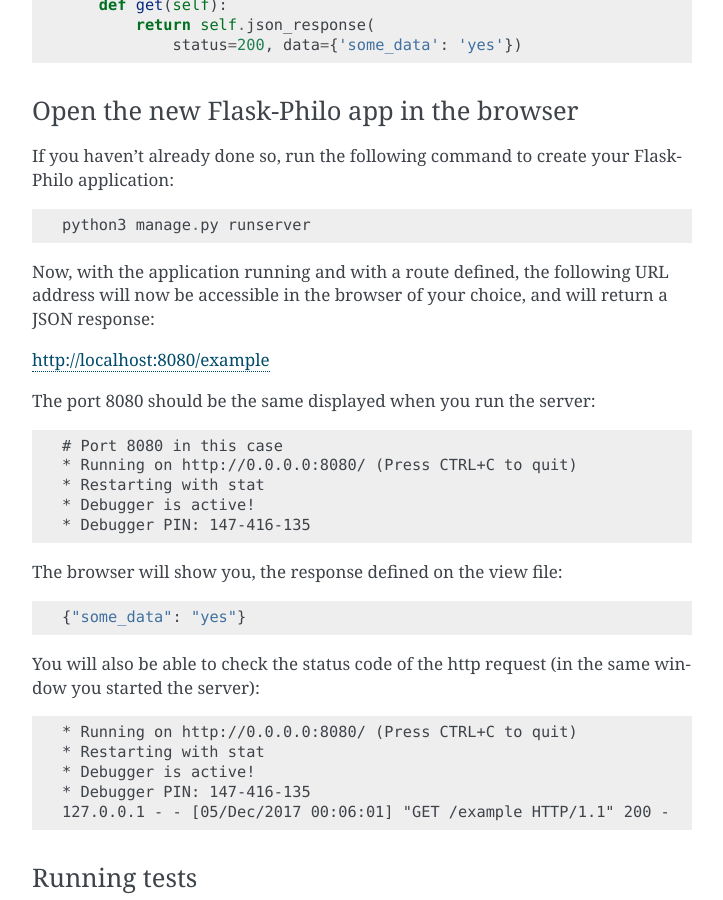
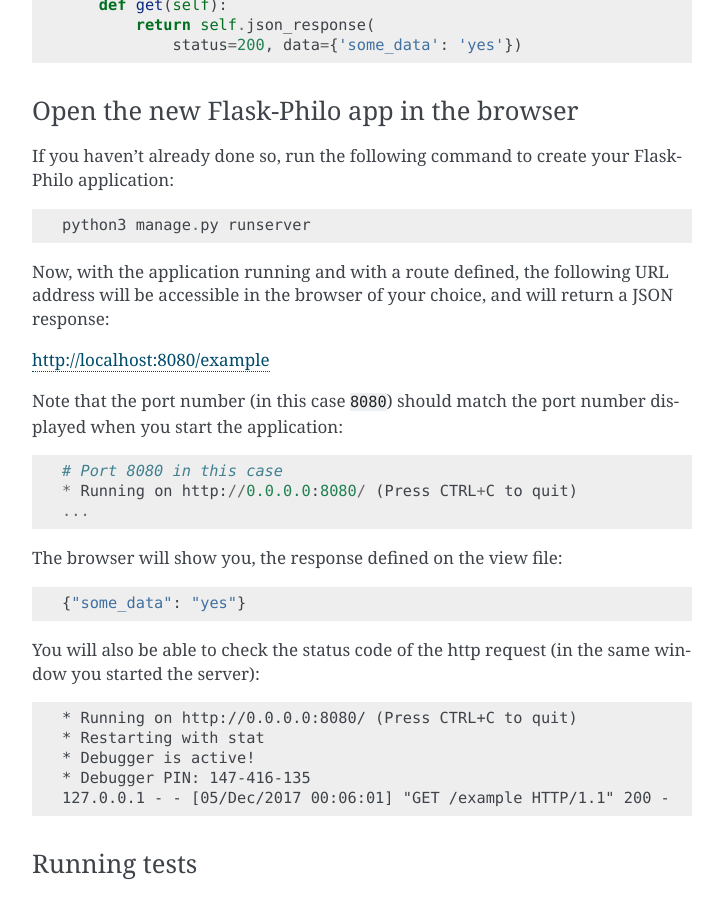
Before and after one commit to fenderdigital/flask-philo, a Sphinx documentation site: the page built from documentation/source/introduction.rst, in a window 1280 px wide and 900 px high, scrolled down 3003 px. Shown: the whole window, without its empty margins (388-1111 px from the left). Built offline with Sphinx 7.4.7, drawn with Linux system fonts in a browser that asks for light colours; pages that are not in the unit, such as notebooks, are missing from menus.

Commit message:
Intro docs

```diff
--- a/documentation/source/introduction.rst
+++ b/documentation/source/introduction.rst
@@ -160,19 +160,17 @@
     python3 manage.py runserver
 
 
-Now, with the application running and with a route defined, the following URL address will now be accessible in the browser of your choice, and will return a JSON response:
+Now, with the application running and with a route defined, the following URL address will be accessible in the browser of your choice, and will return a JSON response:
 
 http://localhost:8080/example
 
-The port 8080 should be the same displayed when you run the server:
+Note that the port number (in this case ``8080``) should match the port number displayed when you start the application:
 
 ::
 
     # Port 8080 in this case
     * Running on http://0.0.0.0:8080/ (Press CTRL+C to quit)
-    * Restarting with stat
-    * Debugger is active!
-    * Debugger PIN: 147-416-135
+    ...
 
 The browser will show you, the response defined on the view file:
 
```
